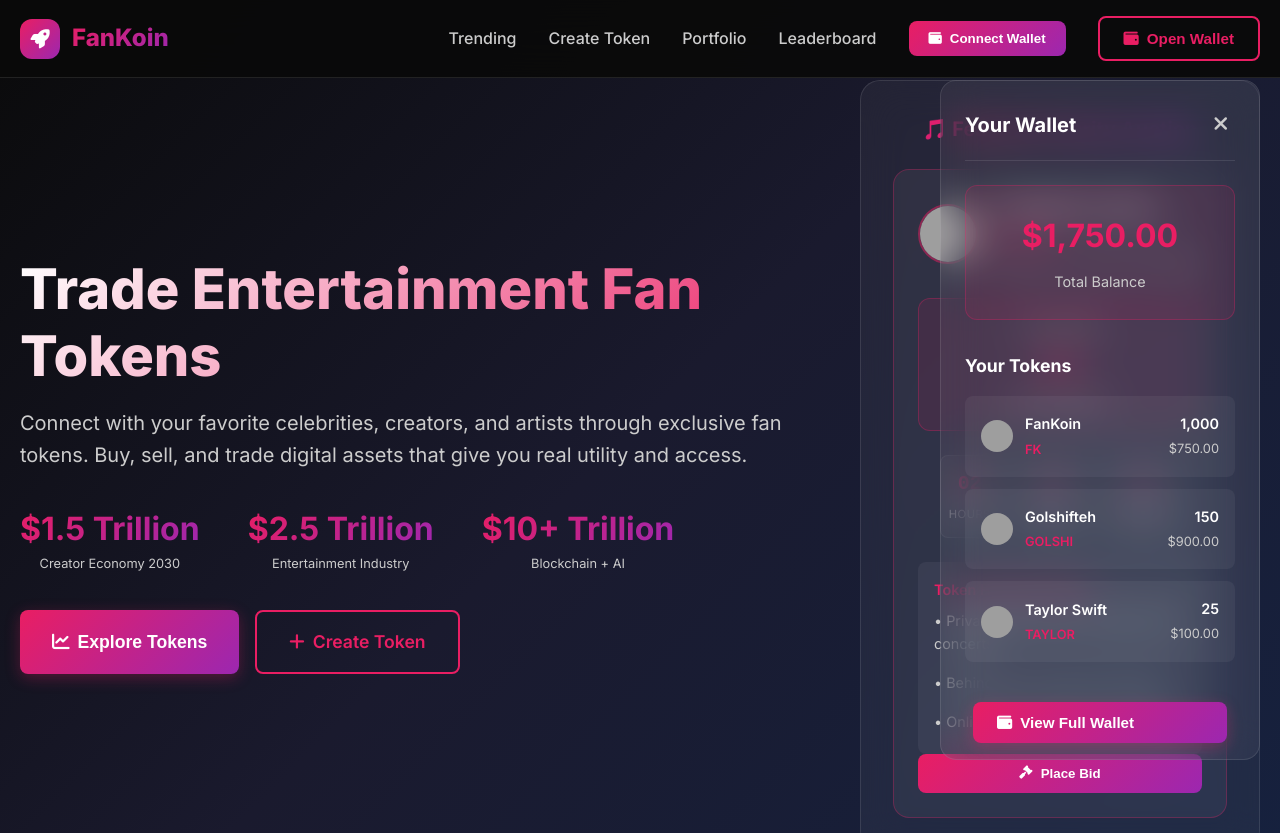
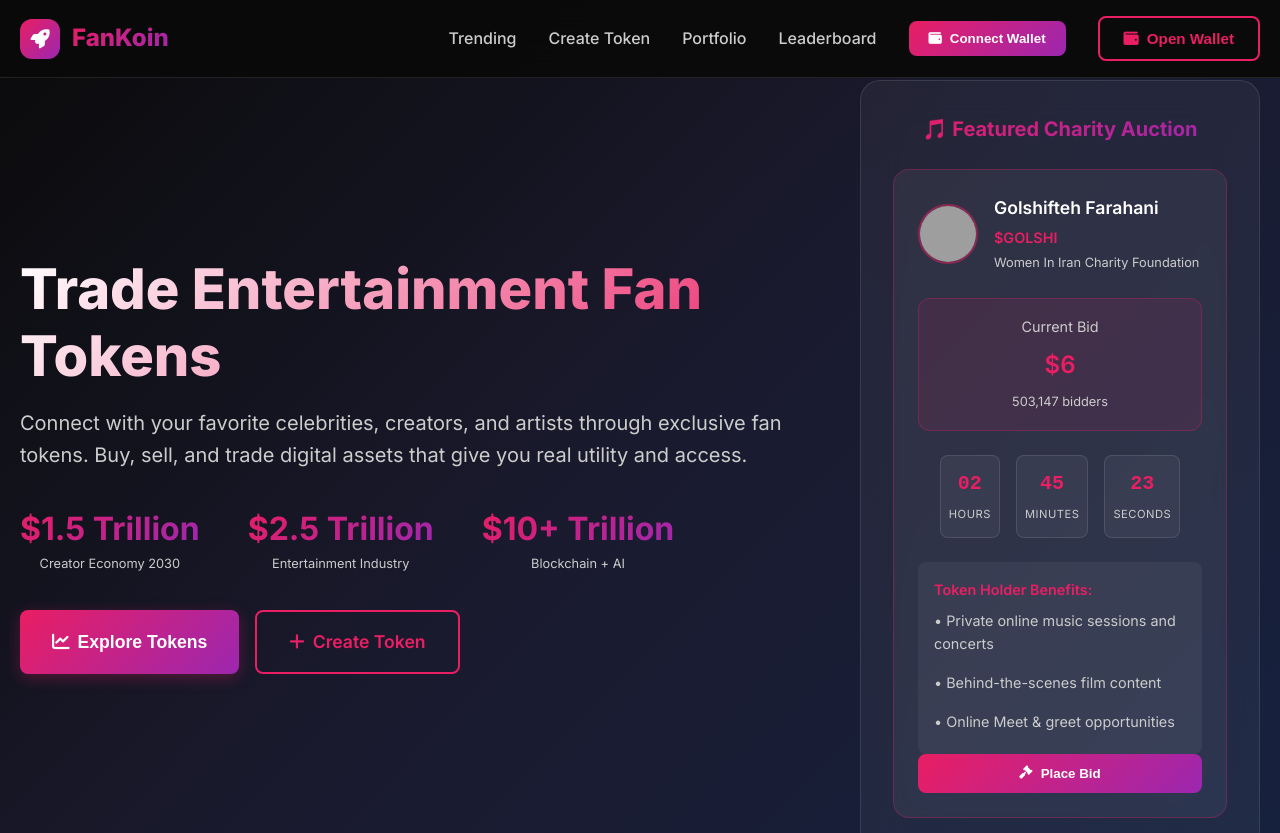
Before and after one commit to befreeweb/demonew, a website built with Vite: page index.html in a window 1280 px wide. Shown: the top 833 px of the page. Built offline with nearby package versions, Linux system fonts and the light colour scheme; grey boxes are pictures that could not be loaded.

Commit message:
Fix HTML file properly - final fix

```diff
--- a/index.html
+++ b/index.html
@@ -266,68 +266,6 @@
         </div>
     </section>
 
-    <!-- Sticky Wallet Sidebar -->
-    <div class="wallet-sidebar" id="walletSidebar">
-        <div class="wallet-sidebar-header">
-            <h3>Your Wallet</h3>
-            <button class="wallet-close-btn" onclick="closeWalletSidebar()">
-                <i class="fas fa-times"></i>
-            </button>
-        </div>
-
-        <div class="wallet-sidebar-balance">
-            <span class="sidebar-balance-amount">$1,750.00</span>
-            <span class="sidebar-balance-label">Total Balance</span>
-        </div>
-
-        <div class="wallet-sidebar-tokens">
-            <h4>Your Tokens</h4>
-
-            <div class="sidebar-token-item">
-                <img src="https://images.pexels.com/photos/844124/pexels-photo-844124.jpeg?auto=compress&cs=tinysrgb&w=32&h=32&fit=crop" alt="FanKoin" class="sidebar-token-avatar">
-                <div class="sidebar-token-info">
-                    <div class="sidebar-token-name">FanKoin</div>
-                    <div class="sidebar-token-symbol">FK</div>
-                </div>
-                <div class="sidebar-token-balance">
-                    <span class="sidebar-token-amount">1,000</span>
-                    <span class="sidebar-token-value">$750.00</span>
-                </div>
-            </div>
-
-            <div class="sidebar-token-item">
-                <img src="https://images.pexels.com/photos/1587927/pexels-photo-1587927.jpeg?auto=compress&cs=tinysrgb&w=32&h=32&fit=crop" alt="Golshifteh" class="sidebar-token-avatar">
-                <div class="sidebar-token-info">
-                    <div class="sidebar-token-name">Golshifteh</div>
-                    <div class="sidebar-token-symbol">GOLSHI</div>
-                </div>
-                <div class="sidebar-token-balance">
-                    <span class="sidebar-token-amount">150</span>
-                    <span class="sidebar-token-value">$900.00</span>
-                </div>
-            </div>
-
-            <div class="sidebar-token-item">
-                <img src="https://images.pexels.com/photos/1130626/pexels-photo-1130626.jpeg?auto=compress&cs=tinysrgb&w=32&h=32&fit=crop" alt="Taylor Swift" class="sidebar-token-avatar">
-                <div class="sidebar-token-info">
-                    <div class="sidebar-token-name">Taylor Swift</div>
-                    <div class="sidebar-token-symbol">TAYLOR</div>
-                </div>
-                <div class="sidebar-token-balance">
-                    <span class="sidebar-token-amount">25</span>
-                    <span class="sidebar-token-value">$100.00</span>
-                </div>
-            </div>
-        </div>
-
-        <div class="wallet-actions">
-            <button class="btn-primary full-width" onclick="openWallet()">
-                <i class="fas fa-wallet"></i>
-                View Full Wallet
-            </button>
-        </div>
-    </div>
-
     <!-- Footer -->
     <footer class="footer">
         <div class="container">
```
